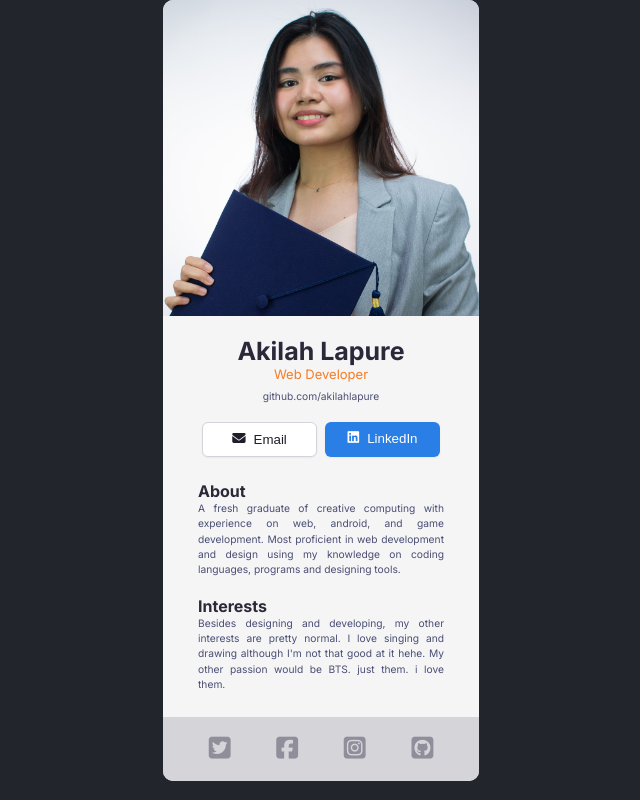
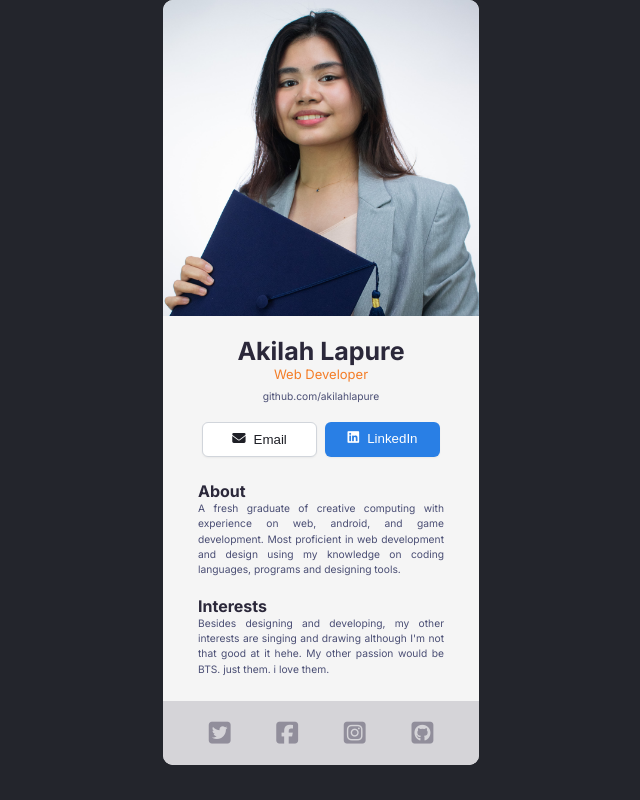
Before and after one commit to akilahlapure/react-course, a React (Vite) app in the folder digital-business-card-project/: page / in a window 1280 px wide. Shown: the whole page, without its empty margins (319-959 px from the left). Built offline with nearby package versions, Linux system fonts and the light colour scheme.

Commit message:
update content paragraph

```diff
--- a/digital-business-card-project/src/components/Interests.jsx
+++ b/digital-business-card-project/src/components/Interests.jsx
@@ -5,8 +5,8 @@ export default function Interests() {
         <section id="interests">
             <h3 className="content-heading">Interests</h3>
             <p className="content">
-                Besides designing and developing, my other interests are pretty normal. I love singing and drawing
-                although I'm not that good at it hehe. My other passion would be BTS. just them. i love them.
+                Besides designing and developing, my other interests are singing and drawing although
+                I'm not that good at it hehe. My other passion would be BTS. just them. i love them.
             </p>
         </section>
     )
```
